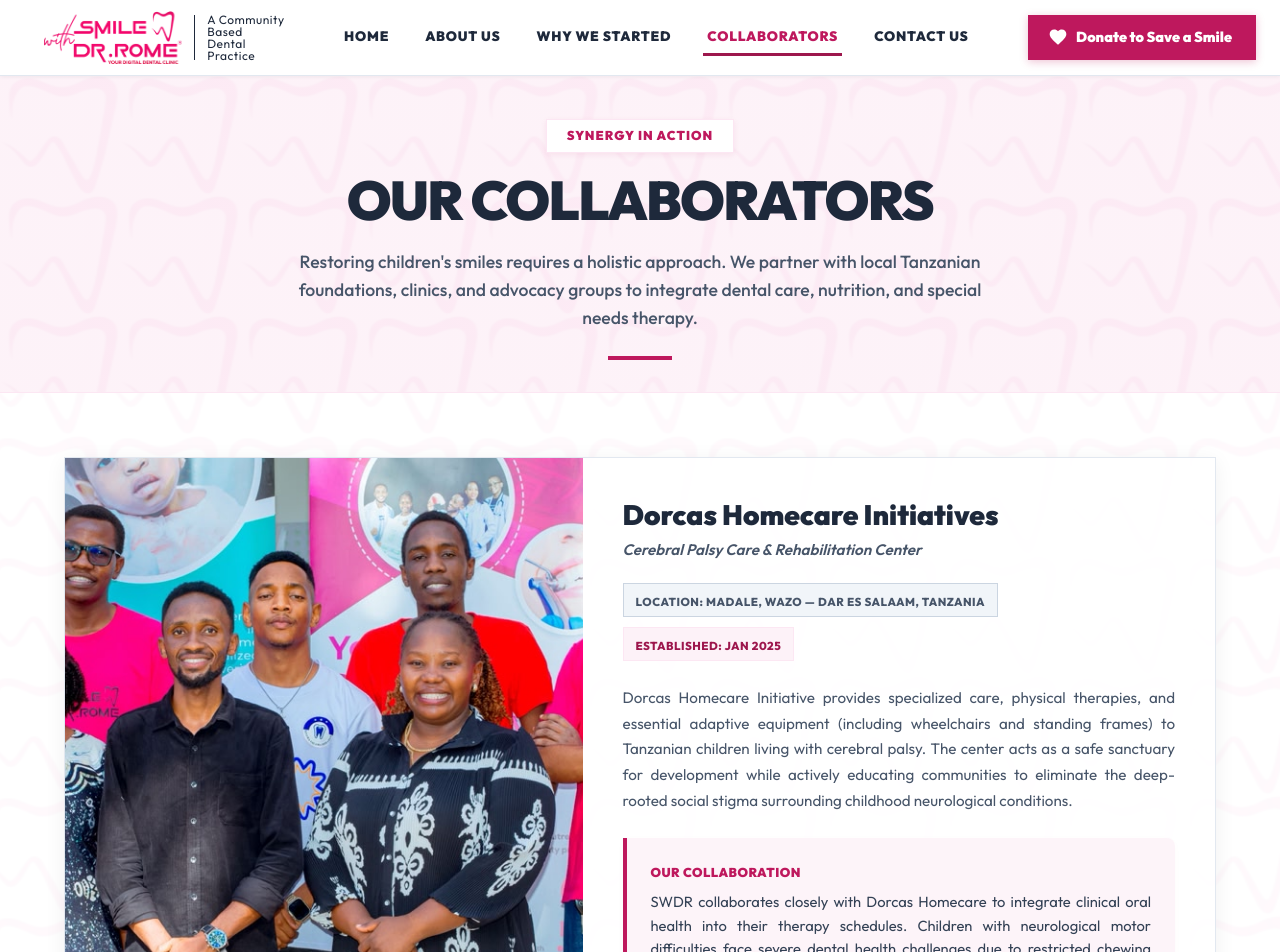
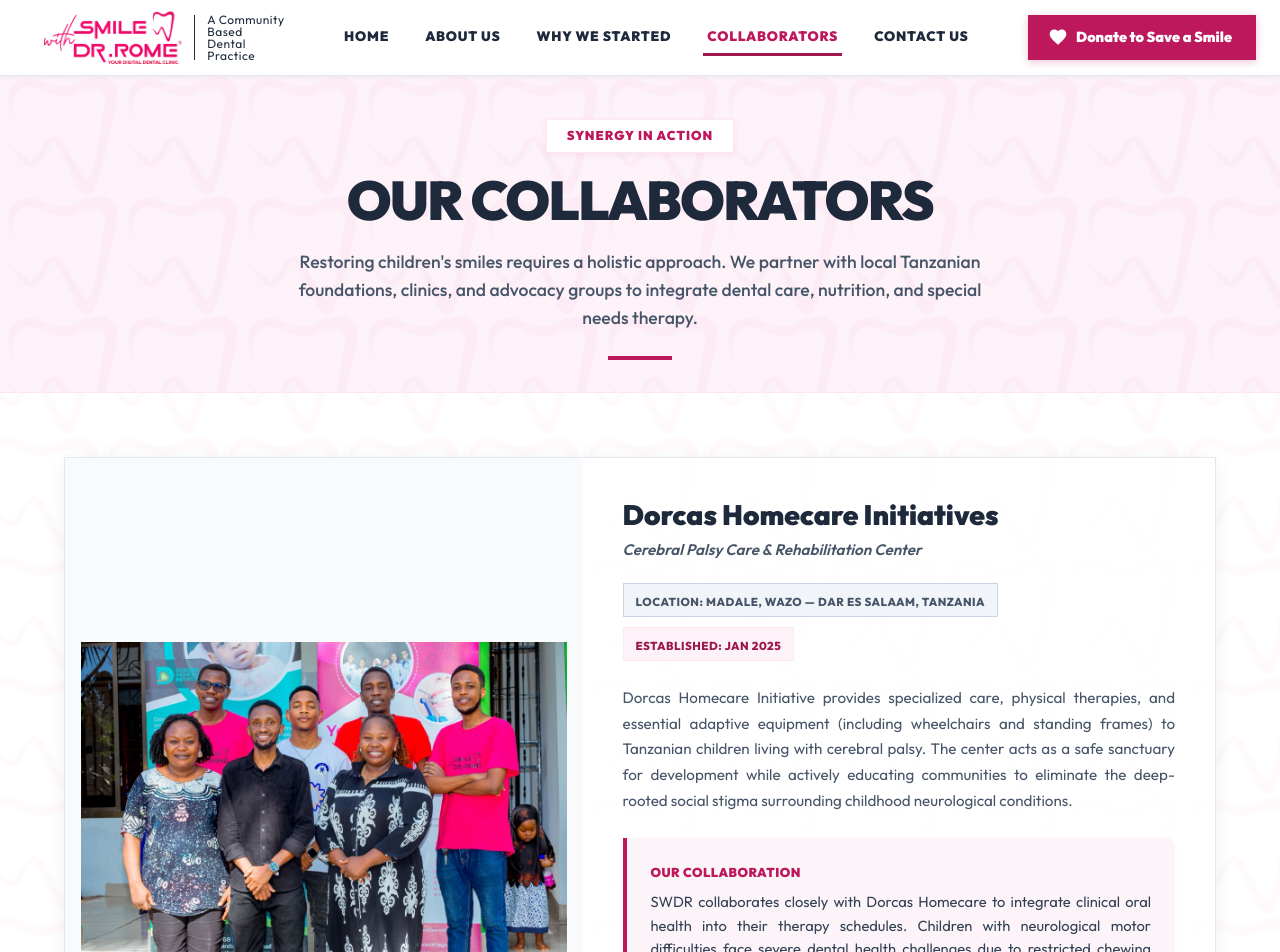
Before and after one commit to Jolab255/SWDR, a React (Vite) app: page /collaborators in a window 1280 px wide. Shown: the top 952 px of the page. Built offline with nearby package versions, Linux system fonts and the light colour scheme.

Commit message:
Update collaborators image container to use contain objectFit and padding

```diff
--- a/src/pages/Collaborators.tsx
+++ b/src/pages/Collaborators.tsx
@@ -195,7 +195,9 @@
                     width: { xs: '100%', md: '45%' },
                     height: { xs: 260, sm: 340, md: 'auto' },
                     minHeight: { md: 450 },
-                    objectFit: 'cover'
+                    objectFit: 'contain',
+                    bgcolor: '#f8fafc',
+                    p: 2
                   }}
                 />
 
```
